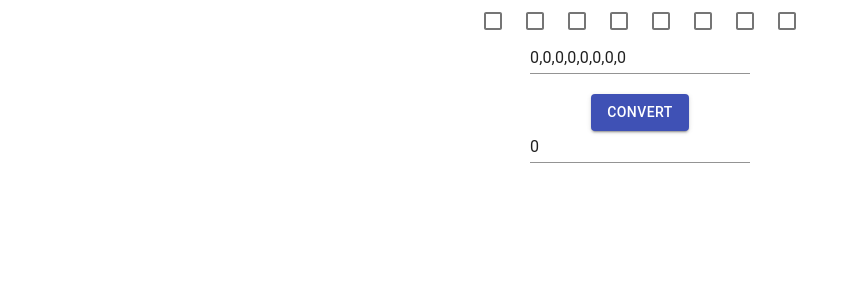
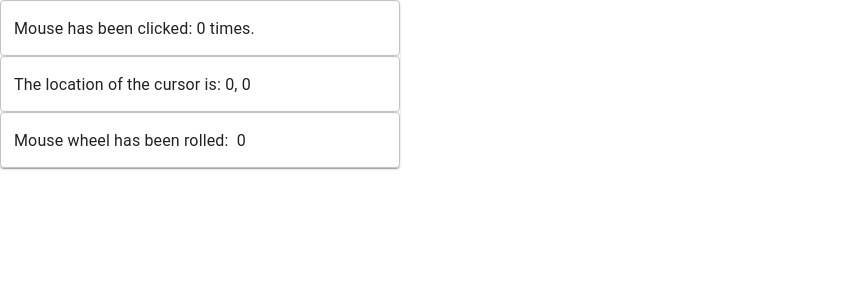
Before and after one commit to pietarin/ReactGUI, a React (Create React App) app: page / in a window 1280 px wide. Shown: the top 300 px of the page, without its empty margins (0-859 px from the left). Built offline with nearby package versions, Linux system fonts and the light colour scheme.

Commit message:
Did exercise 1.3. onClick, onWheel, onMouseMove

```diff
--- /dev/null
+++ b/src/exercises/exercise1.3.js
@@ -0,0 +1,48 @@
+import React, { useState, useEffect } from 'react';
+import './exercise.css';
+import TextField from '@material-ui/core/TextField';
+import Box from '@material-ui/core/Box';
+import Paper from '@material-ui/core/Paper';
+
+function App() {
+    const [clicked, setClicked] = useState(0);
+    const [wheel, setWheel] = useState(0);
+
+    const mouseLoc = useOnMouseMove();
+    const x = mouseLoc.x;
+    const y = mouseLoc.y;
+
+    document.title = 'Mouse listener';
+
+    function onMouseDown() {
+        setClicked(clicked + 1);
+    }
+
+    function onWheel(e) {
+        setWheel(wheel + e.deltaY)
+    }
+
+    return (
+		<Box onClick={onMouseDown} onWheel={(e) => onWheel(e)}>
+			<Paper style={{width: 400, textAlign: 'center'}}>
+                <Box><TextField id={"clicked"} variant="outlined" fullWidth value={"Mouse has been clicked: " + clicked + " times."} /></Box>
+				<Box><TextField id={"mouseLoc"} variant="outlined" fullWidth value={"The location of the cursor is: " + x + ", " + y} /></Box>
+				<Box><TextField id={"wheel"} variant="outlined" fullWidth value={"Mouse wheel has been rolled:  " + wheel} /></Box>
+			</Paper>
+		</Box>
+	);
+}
+
+function useOnMouseMove() {
+    const [mouseLoc, setMouseLoc] = useState({ x: 0, y: 0 });
+    useEffect(() => {
+      const setFromEvent = e => setMouseLoc({ x: e.offsetX, y: e.offsetY });
+      window.addEventListener("mousemove", setFromEvent);
+      return () => {
+        window.removeEventListener("mousemove", setFromEvent);
+      };
+    }, []);
+    return mouseLoc;
+  };
+
+export default App;
--- a/src/index.js
+++ b/src/index.js
@@ -2,7 +2,8 @@ import React from 'react';
 import ReactDOM from 'react-dom';
 import './index.css';
 //import App from './App'; //exercise 1.1
-import App from './exercises/exercise1.2';
+//import App from './exercises/exercise1.2';
+import App from './exercises/exercise1.3';
 import * as serviceWorker from './serviceWorker';
 
 ReactDOM.render(<App />, document.getElementById('root'));
```
